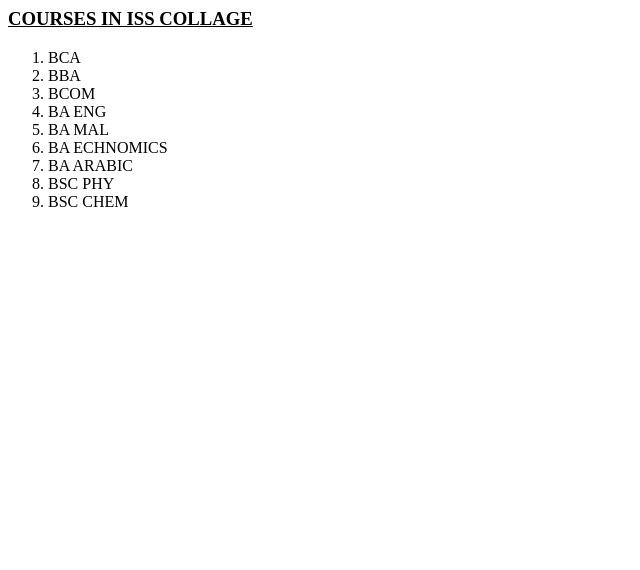
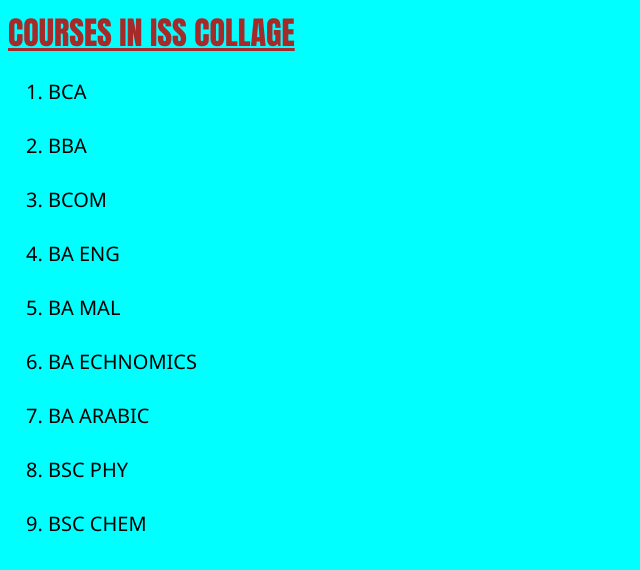
Before and after one commit to shamilbinumer/first, a plain HTML site: page index.html in a window 1280 px wide. Shown: the whole page, without its empty margins (0-640 px from the left). Drawn offline with Linux system fonts and the light colour scheme.

Commit message:
Update index.html

```diff
--- a/index.html
+++ b/index.html
@@ -1,18 +1,30 @@
 <html>
-<head>
-<title>department in iss</title>
+<head><style>
+  body {
+    background-color: aqua;
+  }
+  h1 {
+    font-family: Impact, Haettenschweiler, 'Arial Narrow Bold', sans-serif;
+    color: brown;
+    text-align: left;
+  }
+  ol{
+    font-family:'Segoe UI', Tahoma, Geneva, Verdana, sans-serif;
+    font-size: 20px;
+  }
+</style>
 </head>
-<body><H3><U>COURSES IN ISS COLLAGE</U></H3>
+<body><H1><U>COURSES IN ISS COLLAGE</U></H1>
 <ol type="1">
-<li>BCA</li>
-<li>BBA</li>
-<li>BCOM</li>
-<li>BA ENG</li>
-<li>BA MAL</li>
-<li>BA ECHNOMICS</li>
-<li>BA ARABIC</li>
-<li>BSC PHY</li>
-<li>BSC CHEM</li>
+<li>BCA</li><br>
+<li>BBA</li><br>
+<li>BCOM</li><br>
+<li>BA ENG</li><br>
+<li>BA MAL</li><br>
+<li>BA ECHNOMICS</li><br>
+<li>BA ARABIC</li><br>
+<li>BSC PHY</li><br>
+<li>BSC CHEM</li><br>
 </ol>
 </body>
 </html>
```
